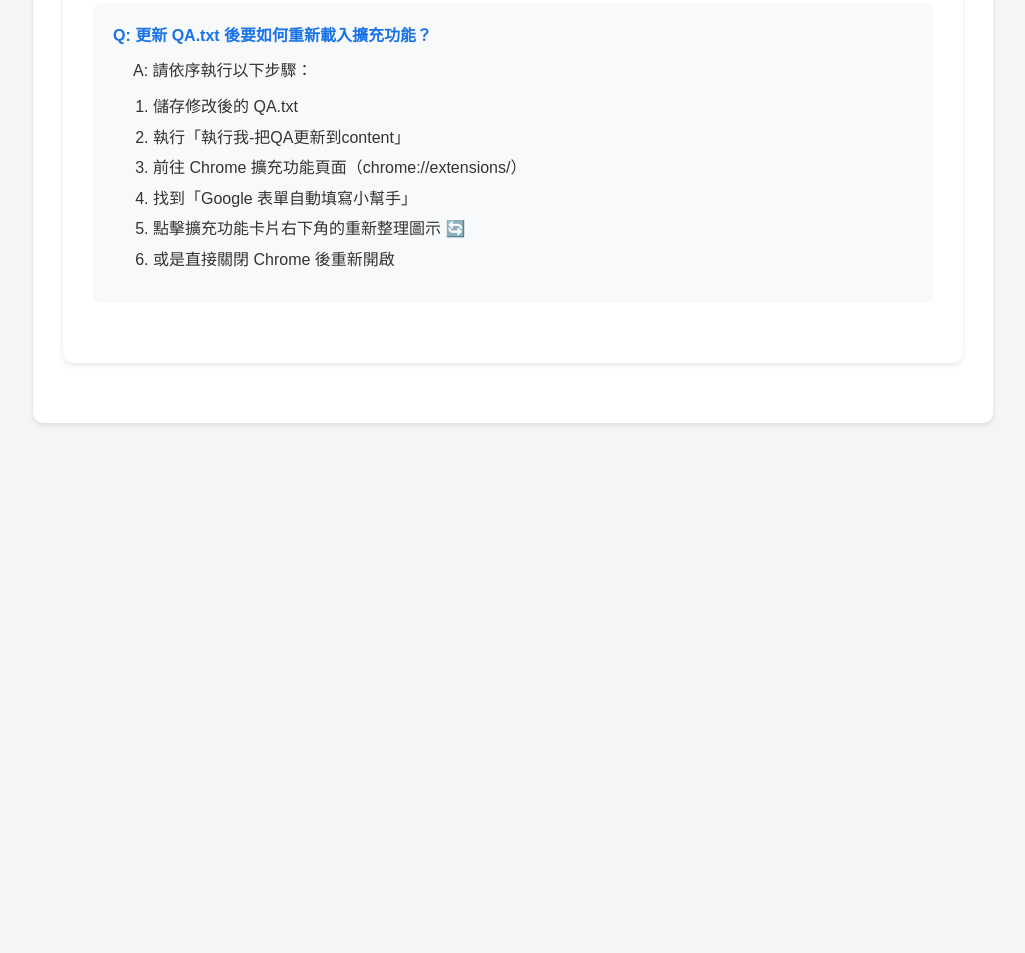
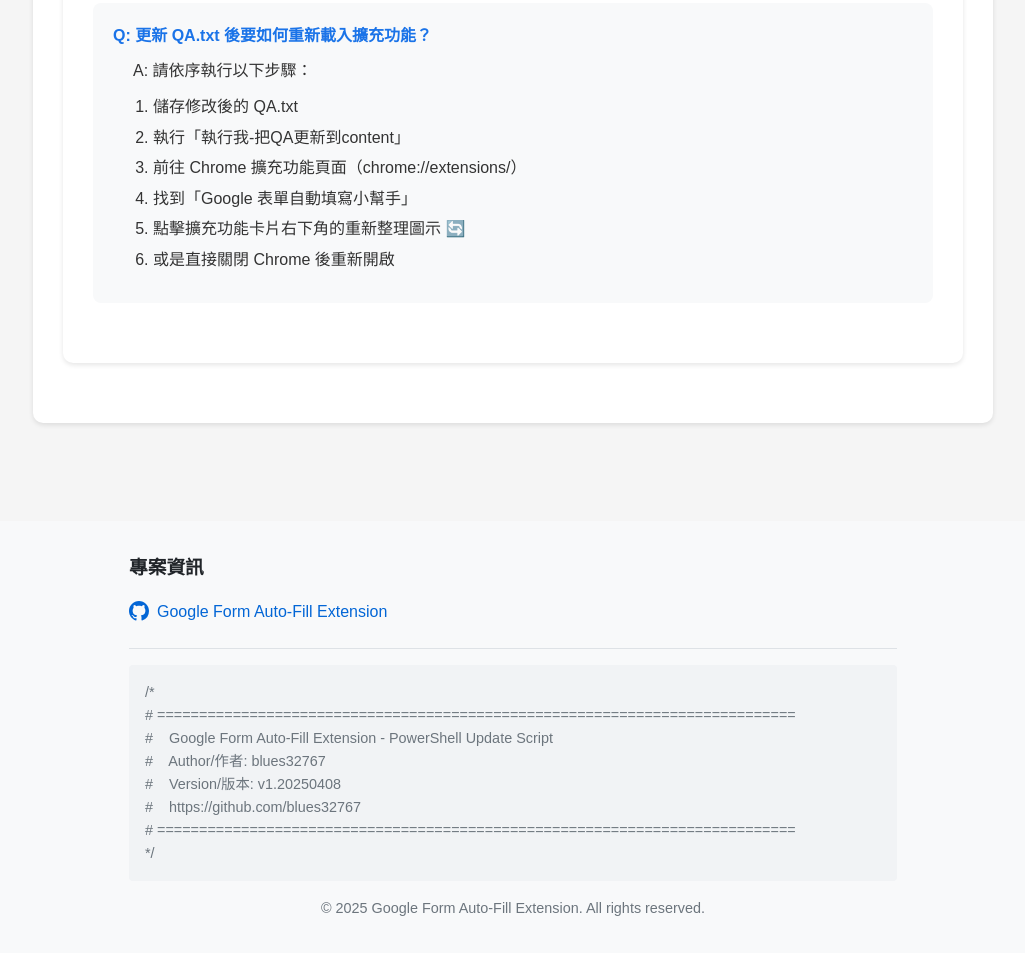
Before and after one commit to blues32767/Google-Form-Auto-Fill-Extension, a browser extension: page index.html in a window 1280 px wide. Shown: the part 3355-4308 px from the top of the page, without its empty margins (127-1152 px from the left). Before the commit the page ends 3828 px from the top, so only its background shows below. Drawn offline with Linux system fonts and the light colour scheme.

Commit message:
Update index.html

```diff
--- a/index.html
+++ b/index.html
@@ -424,3 +424,35 @@
     </div>
 </body>
 </html>
+<footer style="background-color: #f8f9fa; padding: 2rem 0; margin-top: 3rem; font-family: 'Segoe UI', Arial, sans-serif;">
+  <div style="max-width: 800px; margin: 0 auto; padding: 0 1rem;">
+    <div style="border-bottom: 1px solid #dee2e6; padding-bottom: 1rem; margin-bottom: 1rem;">
+      <h3 style="color: #212529; margin-bottom: 1rem;">專案資訊</h3>
+      <p style="margin-bottom: 0.5rem;">
+        <a href="https://github.com/blues32767/Google-Form-Auto-Fill-Extension/"
+           style="color: #0366d6; text-decoration: none; display: flex; align-items: center; gap: 0.5rem;">
+          <svg height="20" width="20" viewBox="0 0 16 16" style="fill: currentColor;">
+            <path d="M8 0C3.58 0 0 3.58 0 8c0 3.54 2.29 6.53 5.47 7.59.4.07.55-.17.55-.38 0-.19-.01-.82-.01-1.49-2.01.37-2.53-.49-2.69-.94-.09-.23-.48-.94-.82-1.13-.28-.15-.68-.52-.01-.53.63-.01 1.08.58 1.23.82.72 1.21 1.87.87 2.33.66.07-.52.28-.87.51-1.07-1.78-.2-3.64-.89-3.64-3.95 0-.87.31-1.59.82-2.15-.08-.2-.36-1.02.08-2.12 0 0 .67-.21 2.2.82.64-.18 1.32-.27 2-.27.68 0 1.36.09 2 .27 1.53-1.04 2.2-.82 2.2-.82.44 1.1.16 1.92.08 2.12.51.56.82 1.27.82 2.15 0 3.07-1.87 3.75-3.65 3.95.29.25.54.73.54 1.48 0 1.07-.01 1.93-.01 2.2 0 .21.15.46.55.38A8.013 8.013 0 0016 8c0-4.42-3.58-8-8-8z"></path>
+          </svg>
+          Google Form Auto-Fill Extension
+        </a>
+      </p>
+    </div>
+
+    <div style="font-family: 'Courier New', monospace; color: #6c757d; font-size: 0.9rem;">
+      <pre style="background-color: #f1f3f5; padding: 1rem; border-radius: 4px; overflow-x: auto;">
+/*
+# ============================================================================
+#    Google Form Auto-Fill Extension - PowerShell Update Script
+#    Author/作者: blues32767
+#    Version/版本: v1.20250408
+#    https://github.com/blues32767
+# ============================================================================
+*/</pre>
+    </div>
+
+    <p style="text-align: center; margin-top: 1rem; color: #6c757d; font-size: 0.9rem;">
+      © 2025 Google Form Auto-Fill Extension. All rights reserved.
+    </p>
+  </div>
+</footer>
```
